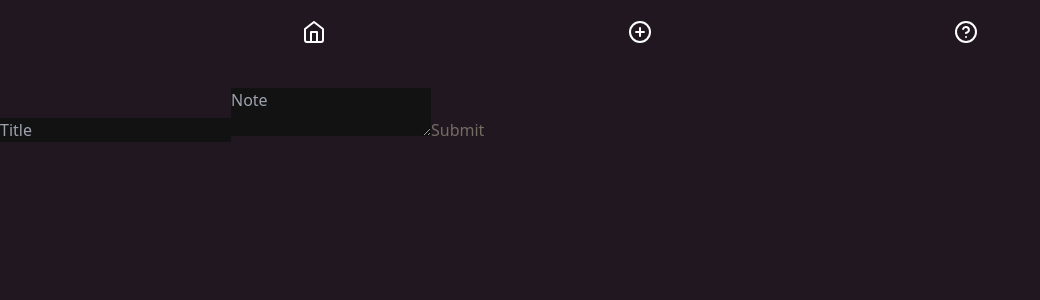
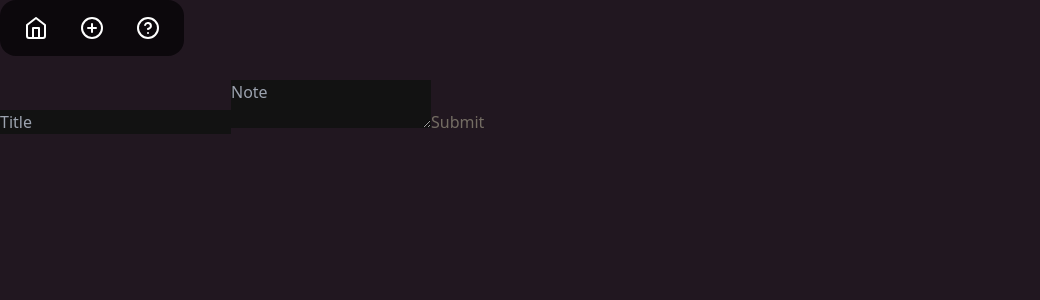
Before and after one commit to Ciamuthama/AnonJot, a React (Vite) app in the folder frontend/: page /new in a window 1280 px wide. Shown: the top 300 px of the page, without its empty margins (0-1040 px from the left). Built offline with nearby package versions, Linux system fonts and the light colour scheme.

Commit message:
Changed the navigation bar to use a menu component with a rounded box background.

```diff
--- a/frontend/src/navigation.jsx
+++ b/frontend/src/navigation.jsx
@@ -5,7 +5,7 @@ function Navbar() {
 	return (
 		<>
 		<nav >
-			<ul className='flex h-16 items-center justify-evenly'>
+			<ul className='menu menu-horizontal bg-base-200 rounded-box'>
 				<li>
 					<Link to="/">
 							<svg
```
